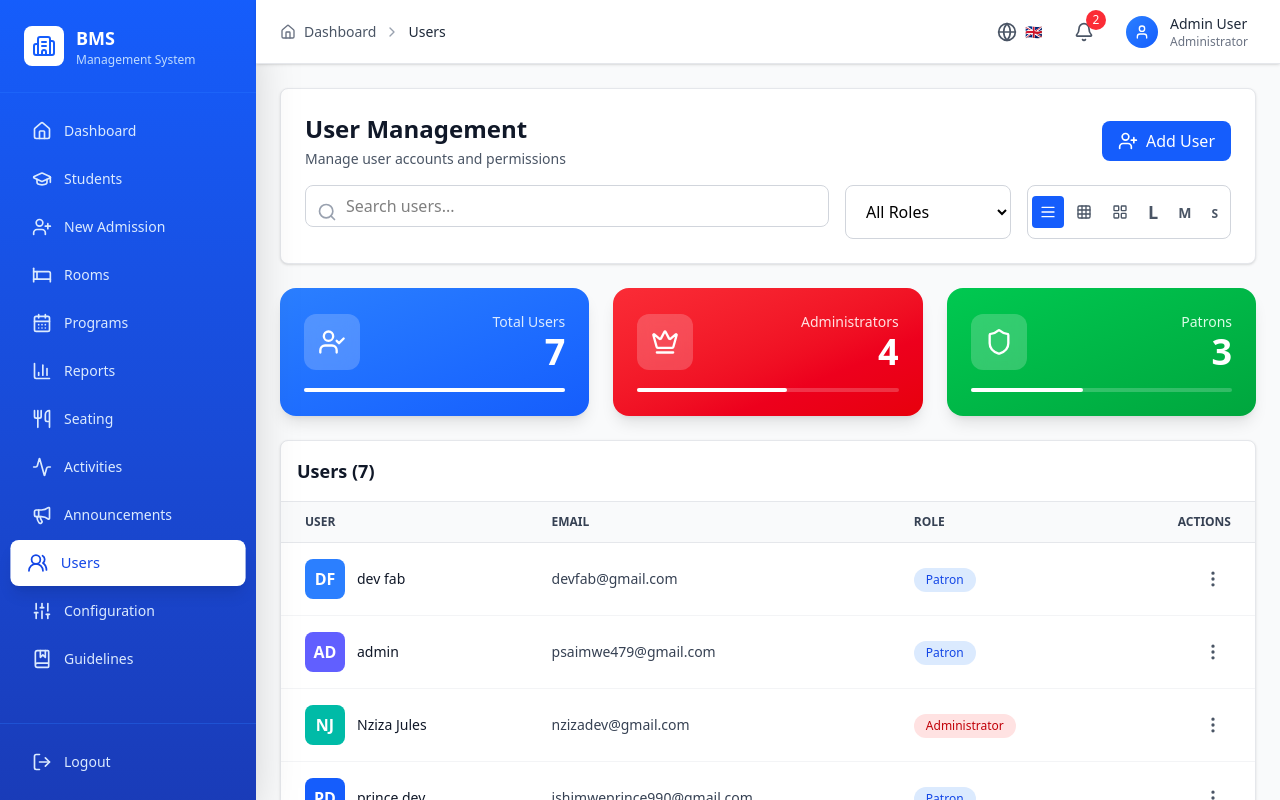
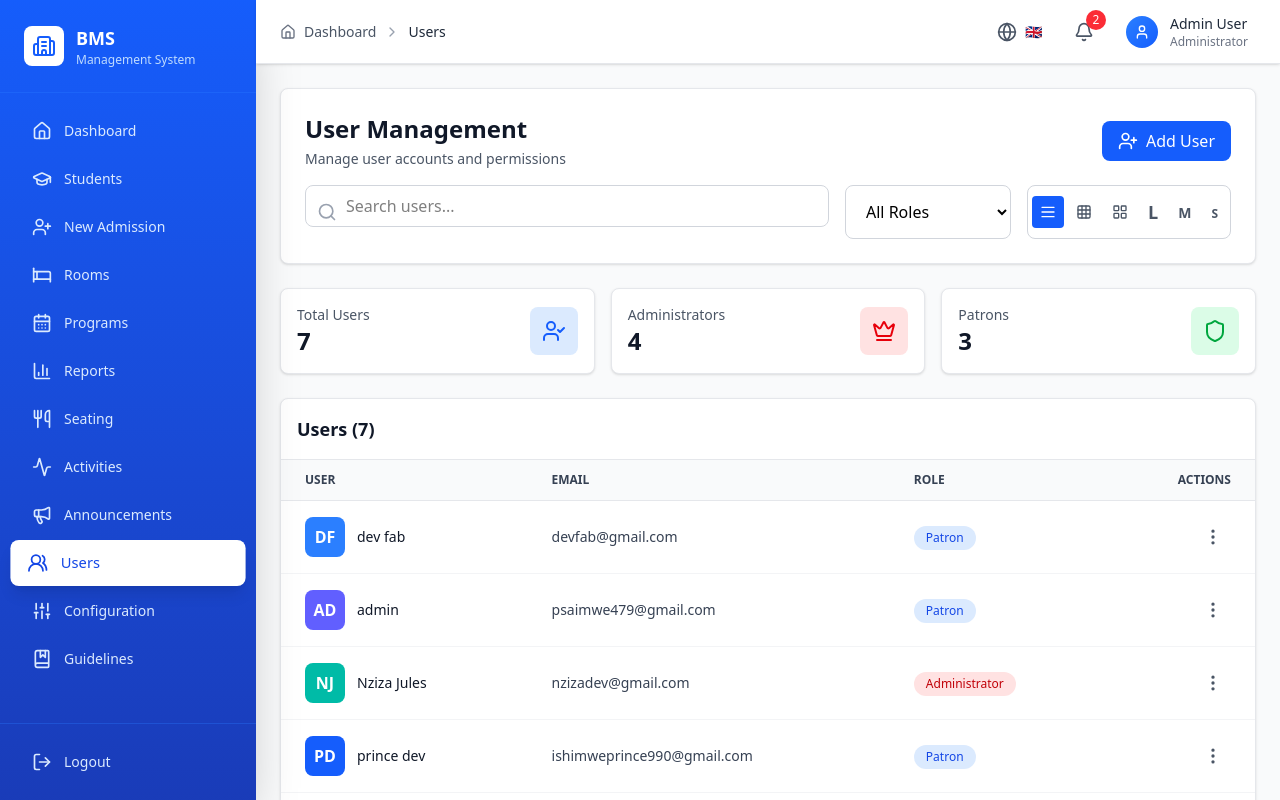
Before and after one commit to fabdev250/cbgmanage, a React (Vite) app: page /users in a window 1280 px wide. Shown: the top 800 px of the page. Built offline with nearby package versions, Linux system fonts and the light colour scheme.

Commit message:
aded the layout of card in the users pae

```diff
--- a/src/pages/Users.jsx
+++ b/src/pages/Users.jsx
@@ -176,50 +176,41 @@ const Users = () => {
           </div>
         </div>
 
-        {/* Enhanced Statistics Cards */}
-        <div className="grid grid-cols-1 sm:grid-cols-3 gap-6 mb-6">
-          <div className="bg-gradient-to-br from-blue-500 to-blue-600 rounded-2xl shadow-lg p-6 text-white transform hover:scale-105 transition-transform">
-            <div className="flex items-center justify-between mb-4">
-              <div className="w-14 h-14 bg-white/20 backdrop-blur-sm rounded-xl flex items-center justify-center">
-                <UserCheck className="w-7 h-7 text-white" />
+        {/* Statistics Cards */}
+        <div className="grid grid-cols-1 sm:grid-cols-3 gap-4 mb-6">
+          <div className="bg-white rounded-lg shadow-sm border border-gray-200 p-4">
+            <div className="flex items-center justify-between">
+              <div>
+                <p className="text-sm text-gray-600">Total Users</p>
+                <p className="text-2xl font-bold text-gray-900">{roleStats.total}</p>
               </div>
-              <div className="text-right">
-                <p className="text-sm text-blue-100">Total Users</p>
-                <p className="text-4xl font-bold">{roleStats.total}</p>
+              <div className="w-12 h-12 bg-blue-100 rounded-lg flex items-center justify-center">
+                <UserCheck className="w-6 h-6 text-blue-600" />
               </div>
-            </div>
-            <div className="h-1 bg-white/20 rounded-full">
-              <div className="h-1 bg-white rounded-full w-full"></div>
             </div>
           </div>
 
-          <div className="bg-gradient-to-br from-red-500 to-red-600 rounded-2xl shadow-lg p-6 text-white transform hover:scale-105 transition-transform">
-            <div className="flex items-center justify-between mb-4">
-              <div className="w-14 h-14 bg-white/20 backdrop-blur-sm rounded-xl flex items-center justify-center">
-                <Crown className="w-7 h-7 text-white" />
+          <div className="bg-white rounded-lg shadow-sm border border-gray-200 p-4">
+            <div className="flex items-center justify-between">
+              <div>
+                <p className="text-sm text-gray-600">Administrators</p>
+                <p className="text-2xl font-bold text-gray-900">{roleStats.administrators}</p>
               </div>
-              <div className="text-right">
-                <p className="text-sm text-red-100">Administrators</p>
-                <p className="text-4xl font-bold">{roleStats.administrators}</p>
+              <div className="w-12 h-12 bg-red-100 rounded-lg flex items-center justify-center">
+                <Crown className="w-6 h-6 text-red-600" />
               </div>
-            </div>
-            <div className="h-1 bg-white/20 rounded-full">
-              <div className="h-1 bg-white rounded-full" style={{width: `${(roleStats.administrators / roleStats.total) * 100}%`}}></div>
             </div>
           </div>
 
-          <div className="bg-gradient-to-br from-green-500 to-green-600 rounded-2xl shadow-lg p-6 text-white transform hover:scale-105 transition-transform">
-            <div className="flex items-center justify-between mb-4">
-              <div className="w-14 h-14 bg-white/20 backdrop-blur-sm rounded-xl flex items-center justify-center">
-                <Shield className="w-7 h-7 text-white" />
+          <div className="bg-white rounded-lg shadow-sm border border-gray-200 p-4">
+            <div className="flex items-center justify-between">
+              <div>
+                <p className="text-sm text-gray-600">Patrons</p>
+                <p className="text-2xl font-bold text-gray-900">{roleStats.patrons}</p>
               </div>
-              <div className="text-right">
-                <p className="text-sm text-green-100">Patrons</p>
-                <p className="text-4xl font-bold">{roleStats.patrons}</p>
+              <div className="w-12 h-12 bg-green-100 rounded-lg flex items-center justify-center">
+                <Shield className="w-6 h-6 text-green-600" />
               </div>
-            </div>
-            <div className="h-1 bg-white/20 rounded-full">
-              <div className="h-1 bg-white rounded-full" style={{width: `${(roleStats.patrons / roleStats.total) * 100}%`}}></div>
             </div>
           </div>
         </div>
```
